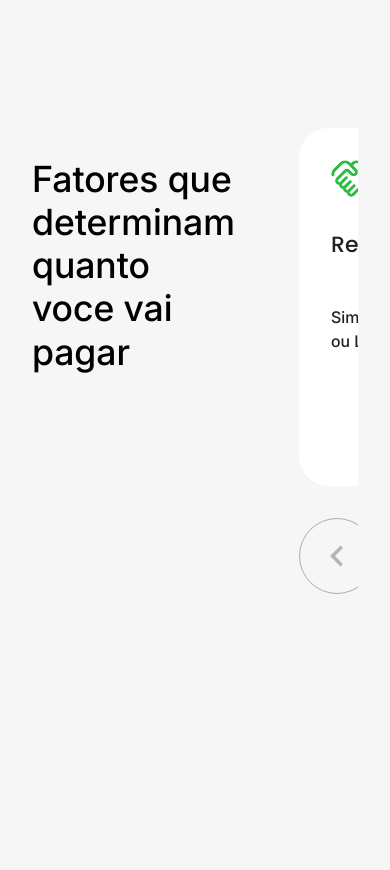
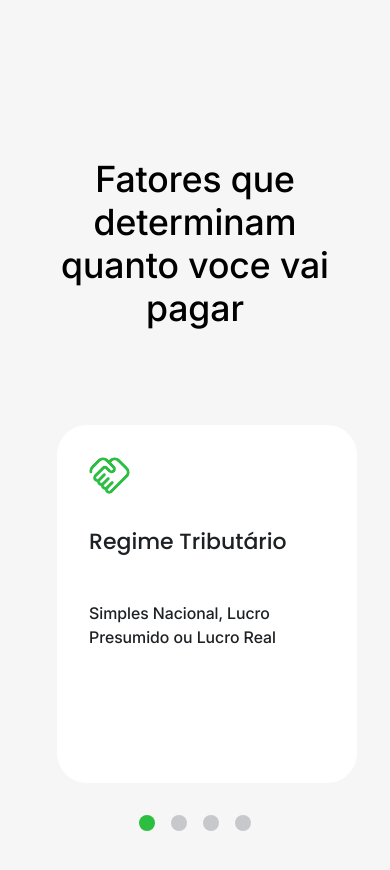
Before and after one commit to gusholz/desafio-front-end, a React (Vite) app: page / in a window 390 px wide. Shown: the top 870 px of the page. Before the commit the page ends 844 px from the top, so only its background shows below. Built offline with nearby package versions, Linux system fonts and the light colour scheme.

Commit message:
feat: add mobile swipe behavior to `PaymentDetails` page and some minor refac

```diff
--- a/src/components/Card/Card.module.css
+++ b/src/components/Card/Card.module.css
@@ -28,3 +28,9 @@
   font-weight: 500;
   color: var(--color-neutral-n900);
 }
+
+@media (max-width: 768px) {
+  .card {
+    width: 236px;
+  }
+}
--- /dev/null
+++ b/src/pages/paymentDetails/PaymentDetails.data.js
@@ -0,0 +1,22 @@
+export const cards = [
+  {
+    icon: "src/assets/icons/handshake.svg",
+    title: "Regime Tributário",
+    subtitle: "Simples Nacional, Lucro Presumido ou Lucro Real",
+  },
+  {
+    icon: "src/assets/icons/care.svg",
+    title: "CNAE / Atividade",
+    subtitle: "Algumas atividades exigem mais obrigações acessórias.",
+  },
+  {
+    icon: "src/assets/icons/cofrinho.svg",
+    title: "Faturamento anual",
+    subtitle: "Quanto maior o volume, mais complexa a gestão.",
+  },
+  {
+    icon: "src/assets/icons/handshake.svg",
+    title: "Faturamento anual",
+    subtitle: "Quanto maior o volume, mais complexa a gestão.",
+  },
+];
--- a/src/pages/paymentDetails/PaymentDetails.jsx
+++ b/src/pages/paymentDetails/PaymentDetails.jsx
@@ -1,23 +1,21 @@
 import Card from "../../components/Card/Card";
 import ChevronButton from "../../components/ChevronButton/ChevronButton";
 import styles from "./PaymentDetails.module.css";
+import { cards } from "./PaymentDetails.data";
+import { useSwipe } from "../../hooks/useSwipe/useSwipe";
 import { useState } from "react";
-
-const CARD_WIDTH = 276;
-const GAP = 24;
 
 export default function PaymentDetails() {
   const [index, setIndex] = useState(0);
+  const maxIndex = cards.length - 1;
 
-  const maxIndex = 2;
+  const handleNext = () => setIndex((i) => Math.min(i + 1, maxIndex));
+  const handlePrev = () => setIndex((i) => Math.max(i - 1, 0));
 
-  const handleNext = () => {
-    setIndex((prev) => Math.min(prev + 1, maxIndex));
-  };
-
-  const handlePrev = () => {
-    setIndex((prev) => Math.max(prev - 1, 0));
-  };
+  const { onTouchStart, onTouchEnd } = useSwipe({
+    onSwipeLeft: handleNext,
+    onSwipeRight: handlePrev,
+  });
 
   return (
     <section className={styles.paymentDetails}>
@@ -27,35 +25,28 @@ export default function PaymentDetails() {
         </h1>
       </div>
 
-      <div className={styles.carousel}>
+      <div
+        className={styles.carousel}
+        onTouchStart={onTouchStart}
+        onTouchEnd={onTouchEnd}
+      >
         <div
           className={styles.cardsContainer}
           style={{
-            transform: `translateX(-${index * (CARD_WIDTH + GAP)}px)`,
+            "--index": index,
           }}
         >
+          {cards.map((card, i) => (
             <Card
-            iconSrc={"src/assets/icons/handshake.svg"}
-            mainText={"Regime Tributário"}
-            subText={"Simples Nacional, Lucro Presumido ou Lucro Real"}
+              key={i}
+              iconSrc={card.icon}
+              mainText={card.title}
+              subText={card.subtitle}
             />
-          <Card
-            iconSrc={"src/assets/icons/care.svg"}
-            mainText={"CNAE / Atividade"}
-            subText={"Algumas atividades exigem mais obrigações acessórias."}
-          />
-          <Card
-            iconSrc={"src/assets/icons/cofrinho.svg"}
-            mainText={"Faturamento anual"}
-            subText={"Quanto maior o volume, mais complexa a gestão."}
-          />
-          <Card
-            iconSrc={"src/assets/icons/handshake.svg"}
-            mainText={"Faturamento anual"}
-            subText={"Quanto maior o volume, mais complexa a gestão."}
-          />
+          ))}
         </div>
         <div className={styles.controls}>
+          <div className={styles.chevrons}>
             <ChevronButton
               isFlipped={true}
               action={handlePrev}
@@ -67,6 +58,20 @@ export default function PaymentDetails() {
               isDisabled={index === maxIndex}
             />
           </div>
+
+          <div className={styles.dots}>
+            {[0, 1, 2, 3].map((dotIndex) => (
+              <button
+                key={dotIndex}
+                className={`${styles.dot} ${
+                  dotIndex === index ? styles.active : ""
+                }`}
+                onClick={() => setIndex(dotIndex)}
+                aria-label={`Ir para card ${dotIndex + 1}`}
+              />
+            ))}
+          </div>
+        </div>
       </div>
     </section>
   );
--- a/src/pages/paymentDetails/PaymentDetails.module.css
+++ b/src/pages/paymentDetails/PaymentDetails.module.css
@@ -2,12 +2,14 @@
   display: flex;
   gap: 64px;
   padding: 96px 0;
+  overflow-x: hidden;
 }
 
 .carousel {
   display: flex;
   flex-direction: column;
   align-items: flex-start;
+  justify-content: center;
   gap: 32px;
   overflow: hidden;
 }
@@ -20,8 +22,8 @@
 .cardsContainer {
   display: flex;
   gap: 24px;
-  transition: transform 0.4s ease;
-  will-change: transform;
+  transition: transform 0.3s ease;
+  transform: translateX(calc(-1 * var(--index) * (276px + 24px)));
 }
 
 .titleWrapper {
@@ -42,3 +44,59 @@
   justify-content: center;
   gap: 16px;
 }
+
+.chevrons {
+  display: flex;
+  gap: 16px;
+}
+
+.dots {
+  display: none;
+}
+
+.dot {
+  width: 16px;
+  height: 16px;
+  border-radius: 50%;
+  background-color: var(--color-neutral-n200);
+  border: none;
+  padding: 0;
+  cursor: pointer;
+}
+
+.active {
+  background-color: var(--color-primary-p500);
+}
+
+@media (max-width: 768px) {
+  .paymentDetails {
+    flex-direction: column;
+    align-items: center;
+  }
+
+  .titleWrapper {
+    max-width: 100%;
+    text-align: center;
+    padding-right: 0;
+  }
+
+  .carousel {
+    overflow: hidden;
+    align-items: center;
+    touch-action: pan-y;
+  }
+
+  .chevrons {
+    display: none;
+  }
+
+  .dots {
+    display: flex;
+    flex-direction: row;
+    gap: 16px;
+  }
+
+  .cardsContainer {
+    transform: translateX(calc(50% - 138px - (var(--index) * (276px + 48px))));
+  }
+}
```
Lines whose indentation alone changed are shown as unchanged.
